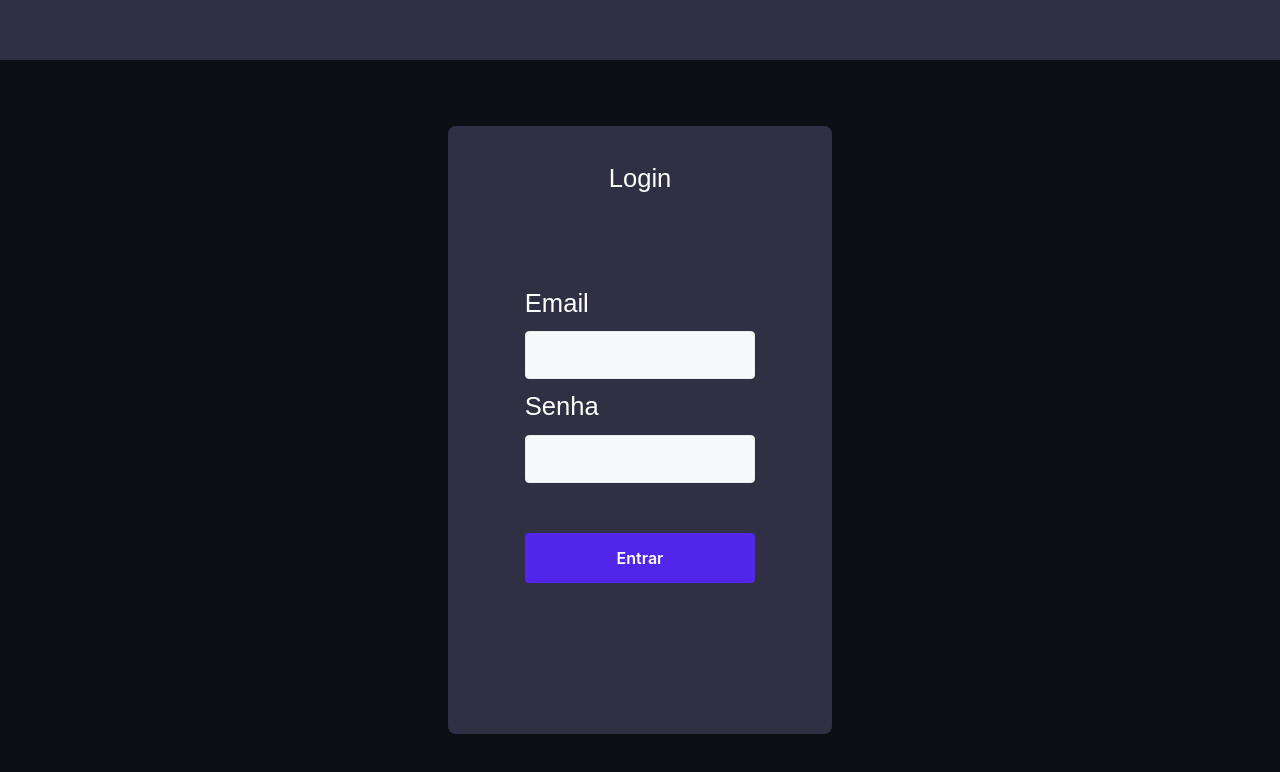
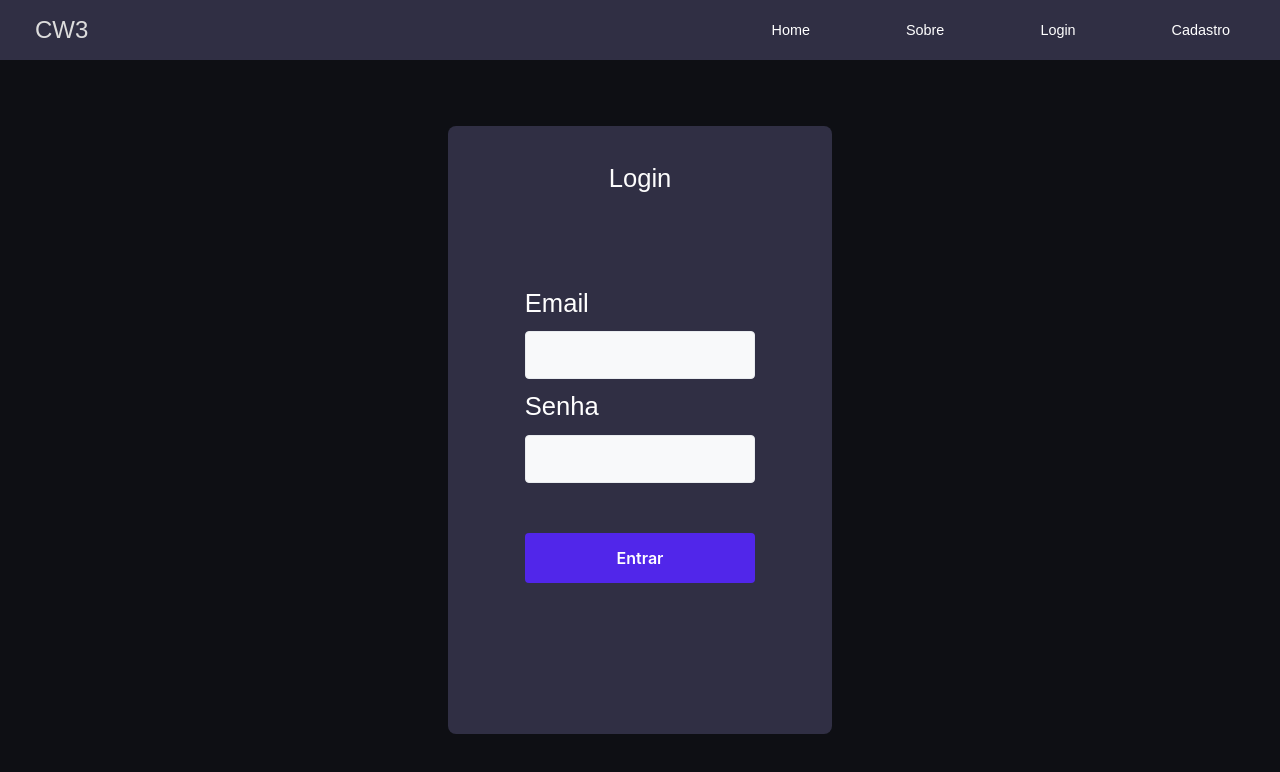
Before and after one commit to byPedroCruzDev/CW3---ControlWallet360-FrontEnd, a React (Create React App) app: page /login in a window 1280 px wide. Shown: the top 772 px of the page. Built offline with nearby package versions, Linux system fonts and the light colour scheme.

Commit message:
added header in login and signup

```diff
--- a/src/Components/Header/index.tsx
+++ b/src/Components/Header/index.tsx
@@ -32,11 +32,11 @@ const HeaderMenu = () => {
                 <li>
                   <Link to="/quemSomos">
                     {" "}
-                    <p>Quem Somos</p>
+                    <p>Sobre</p>
                   </Link>
                 </li>
                 <li>
-                  <Link to="/session">
+                  <Link to="/login">
                     {" "}
                     <p>Login</p>
                   </Link>
--- a/src/Components/Header/style.ts
+++ b/src/Components/Header/style.ts
@@ -10,7 +10,7 @@ export const Header = styled.header`
   border-bottom: 1px solid var(--brand2);
 
   h1{
-    color: var(--brand2);
+    color: gainsboro;
   }
 
   .containerHeader {
--- a/src/Pages/Login/index.tsx
+++ b/src/Pages/Login/index.tsx
@@ -1,13 +1,13 @@
 import {ContainerLogin} from "./style"
-import { Header } from "../../Components/Header/style"
 import Button from "../../Components/Button"
-import a2 from "../../Assets/a34.png"
 import Input from "../../Components/Input"
+import HeaderMenu from "../../Components/Header"
 
 export const Login = () =>{
     return(
         <ContainerLogin>
-            <Header/>
+            <HeaderMenu/>
+
             <div className="ContainerBlocks">
                     <main className="LoginBox">
                         <h2>Login</h2>
@@ -22,8 +22,6 @@ export const Login = () =>{
                     </main>
 
             </div>
-
-
       </ContainerLogin>
     )
 }
--- a/src/Pages/Signup/index.tsx
+++ b/src/Pages/Signup/index.tsx
@@ -1,10 +1,11 @@
 import Button from "../../Components/Button"
+import HeaderMenu from "../../Components/Header"
 import Input from "../../Components/Input"
 import { ContainerSignup } from "./style"
 export const Signup = () =>{
     return (
         <ContainerSignup>
-            <h1>CW3</h1>
+            <HeaderMenu/>
             <div className="ContainerBlocks">
                     <main className="LoginBox">
                         <h2>Registro</h2>
```
